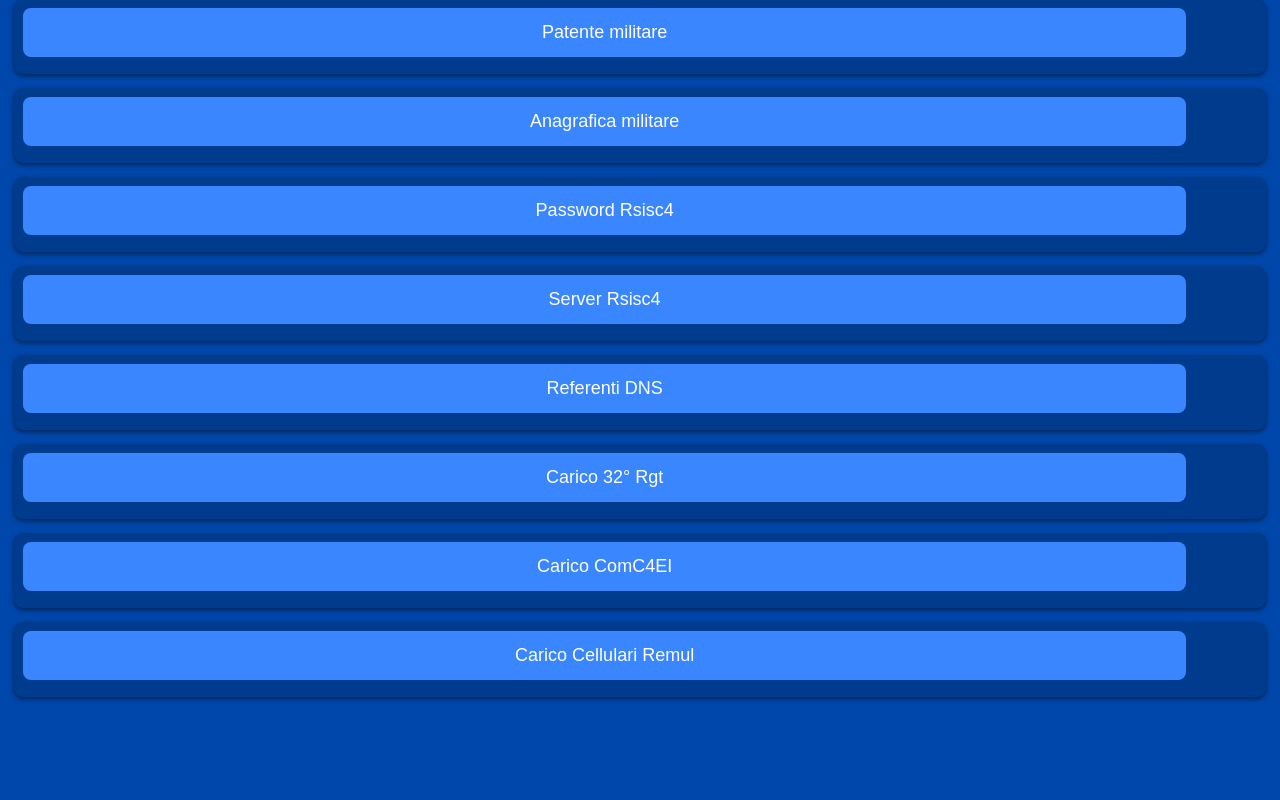
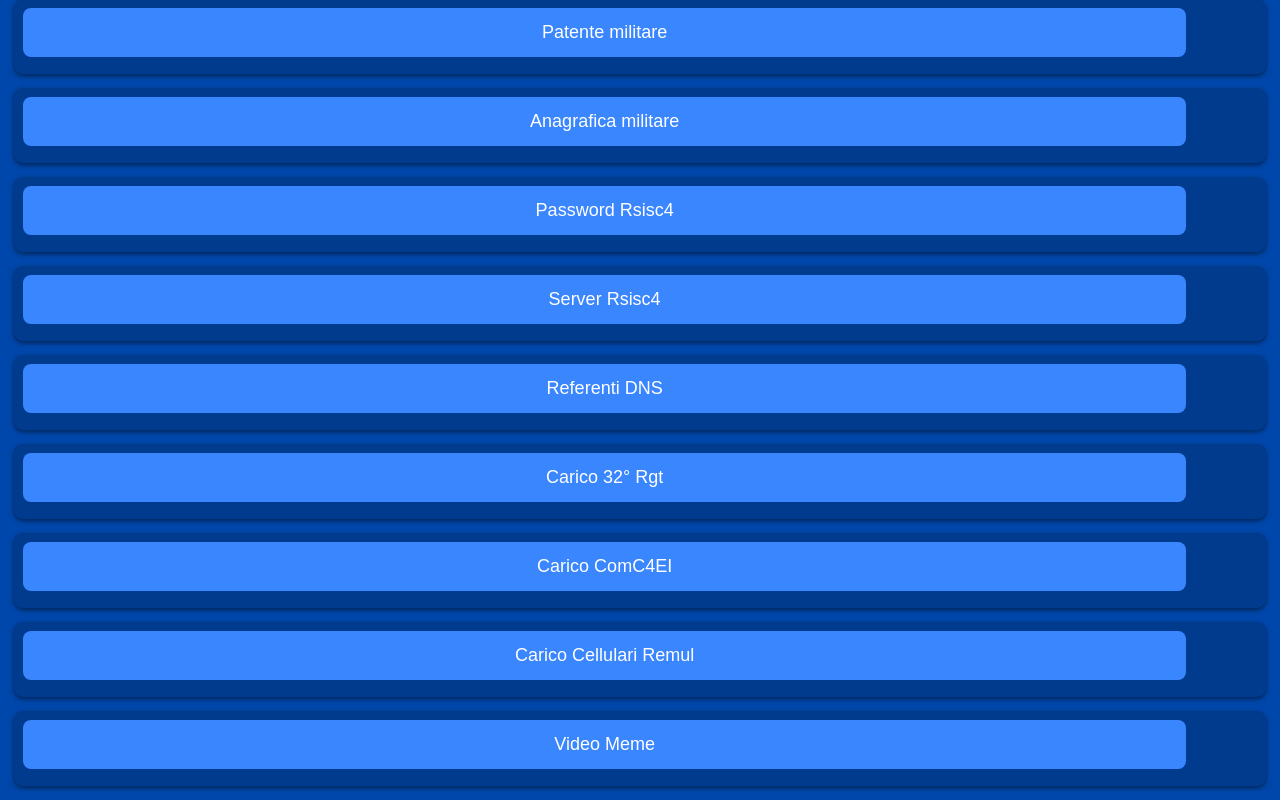
Before and after one commit to giovannicipollitti/documenti, a plain HTML site: page index.html in a window 1280 px wide. Shown: the part 718-1518 px from the top of the page. Before the commit the page ends 1429 px from the top, so only its background shows below. Drawn offline with Linux system fonts and the light colour scheme.

Commit message:
Update index.html

```diff
--- a/index.html
+++ b/index.html
@@ -125,5 +125,9 @@
     <a href="https://drive.google.com/file/d/13XfFrgcG2pr75IGZutsObh2Sv0W7WogY/view?usp=drive_link" target="_blank">Carico Cellulari Remul</a>
   </div>
 
+      <div class="file">
+    <a href="https://drive.google.com/file/d/1XUuAFs-6i6HMscSoBdBzPA728_BBKnnR/view?usp=drive_link" target="_blank">Video Meme</a>
+  </div>
+
 </body>
 </html>
```
